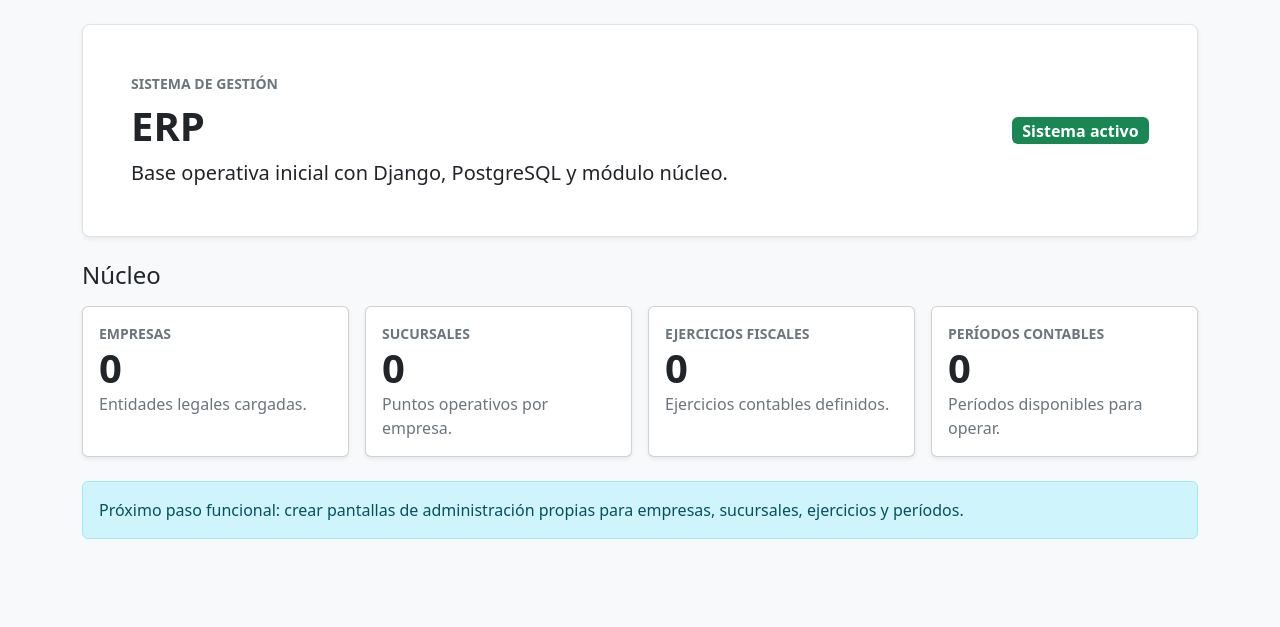
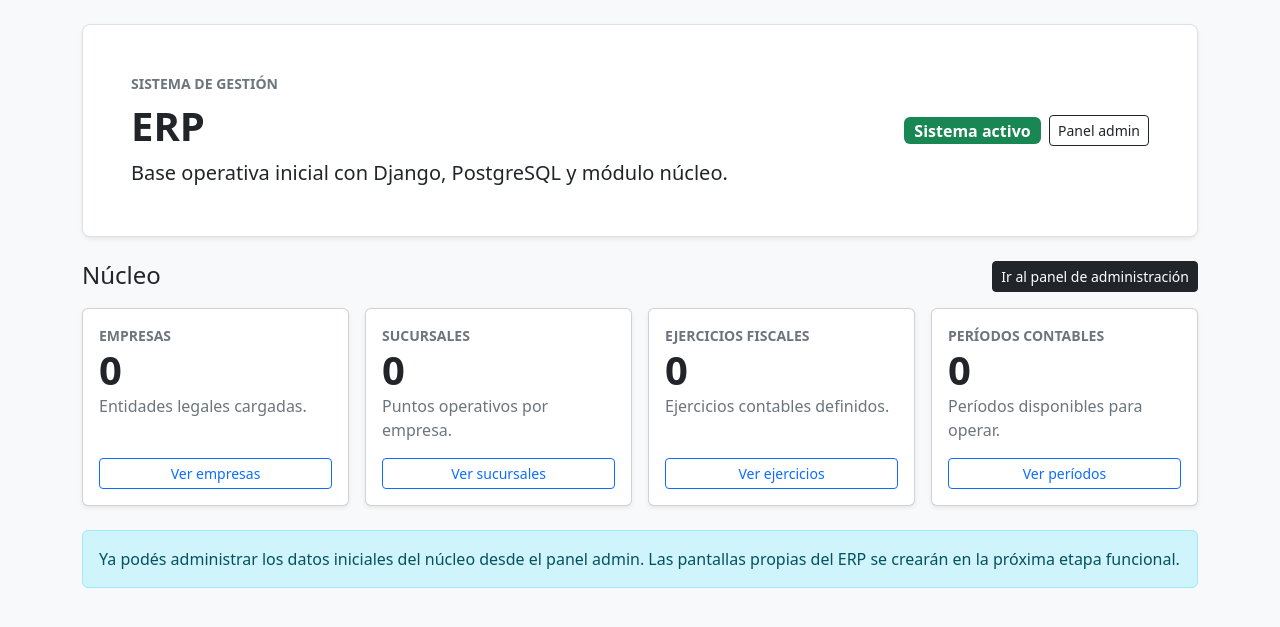
Before and after one commit to Nerpiti86/ERP, a Django app: page / in a window 1280 px wide. Shown: the part 56-683 px from the top of the page. Run offline with Django 5.2, Linux system fonts and the light colour scheme; data that the repository does not hold is empty.

Commit message:
Agregar accesos al admin desde la home

```diff
--- a/apps/core/templates/core/home.html
+++ b/apps/core/templates/core/home.html
@@ -13,53 +13,75 @@
             Base operativa inicial con Django, PostgreSQL y módulo núcleo.
           </p>
         </div>
-        <div class="align-self-md-center">
-          <span class="badge text-bg-success fs-6">Sistema activo</span>
+        <div class="align-self-md-center d-flex flex-column flex-sm-row gap-2">
+          <span class="badge text-bg-success fs-6 align-self-center">Sistema activo</span>
+          <a class="btn btn-outline-dark btn-sm" href="{% url 'admin:index' %}">
+            Panel admin
+          </a>
         </div>
       </div>
     </div>
   </section>
 
   <section class="mb-4">
-    <h2 class="h4 mb-3">Núcleo</h2>
+    <div class="d-flex flex-column flex-md-row justify-content-between gap-2 mb-3">
+      <h2 class="h4 mb-0">Núcleo</h2>
+      <div>
+        <a class="btn btn-dark btn-sm" href="{% url 'admin:index' %}">
+          Ir al panel de administración
+        </a>
+      </div>
+    </div>
 
     <div class="row g-3">
       <div class="col-12 col-md-6 col-xl-3">
         <div class="card h-100 shadow-sm">
-          <div class="card-body">
+          <div class="card-body d-flex flex-column">
             <div class="text-secondary small text-uppercase fw-semibold">Empresas</div>
             <div class="display-6 fw-bold">{{ metricas.empresas }}</div>
-            <p class="mb-0 text-secondary">Entidades legales cargadas.</p>
+            <p class="text-secondary">Entidades legales cargadas.</p>
+            <a class="btn btn-outline-primary btn-sm mt-auto" href="{% url 'admin:nucleo_empresa_changelist' %}">
+              Ver empresas
+            </a>
           </div>
         </div>
       </div>
 
       <div class="col-12 col-md-6 col-xl-3">
         <div class="card h-100 shadow-sm">
-          <div class="card-body">
+          <div class="card-body d-flex flex-column">
             <div class="text-secondary small text-uppercase fw-semibold">Sucursales</div>
             <div class="display-6 fw-bold">{{ metricas.sucursales }}</div>
-            <p class="mb-0 text-secondary">Puntos operativos por empresa.</p>
+            <p class="text-secondary">Puntos operativos por empresa.</p>
+            <a class="btn btn-outline-primary btn-sm mt-auto" href="{% url 'admin:nucleo_sucursal_changelist' %}">
+              Ver sucursales
+            </a>
           </div>
         </div>
       </div>
 
       <div class="col-12 col-md-6 col-xl-3">
         <div class="card h-100 shadow-sm">
-          <div class="card-body">
+          <div class="card-body d-flex flex-column">
             <div class="text-secondary small text-uppercase fw-semibold">Ejercicios fiscales</div>
             <div class="display-6 fw-bold">{{ metricas.ejercicios }}</div>
-            <p class="mb-0 text-secondary">Ejercicios contables definidos.</p>
+            <p class="text-secondary">Ejercicios contables definidos.</p>
+            <a class="btn btn-outline-primary btn-sm mt-auto" href="{% url 'admin:nucleo_ejerciciofiscal_changelist' %}">
+              Ver ejercicios
+            </a>
           </div>
         </div>
       </div>
 
       <div class="col-12 col-md-6 col-xl-3">
         <div class="card h-100 shadow-sm">
-          <div class="card-body">
+          <div class="card-body d-flex flex-column">
             <div class="text-secondary small text-uppercase fw-semibold">Períodos contables</div>
             <div class="display-6 fw-bold">{{ metricas.periodos }}</div>
-            <p class="mb-0 text-secondary">Períodos disponibles para operar.</p>
+            <p class="text-secondary">Períodos disponibles para operar.</p>
+            <a class="btn btn-outline-primary btn-sm mt-auto" href="{% url 'admin:nucleo_periodocontable_changelist' %}">
+              Ver períodos
+            </a>
           </div>
         </div>
       </div>
@@ -68,7 +90,8 @@
 
   <section>
     <div class="alert alert-info mb-0">
-      Próximo paso funcional: crear pantallas de administración propias para empresas, sucursales, ejercicios y períodos.
+      Ya podés administrar los datos iniciales del núcleo desde el panel admin.
+      Las pantallas propias del ERP se crearán en la próxima etapa funcional.
     </div>
   </section>
 {% endblock %}
```
Also changed, not shown: apps/core/tests.py (+13 -0 lines).
